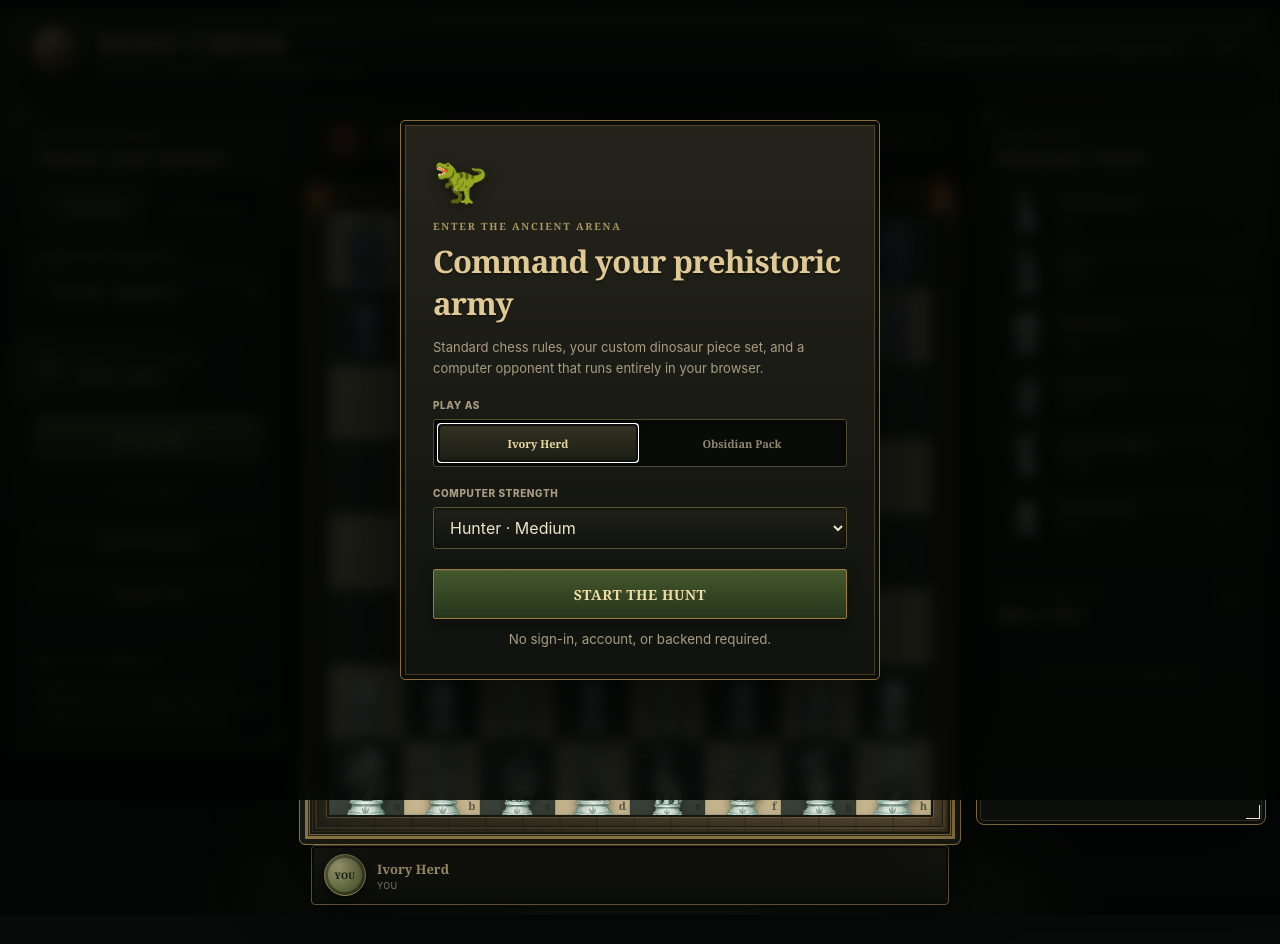
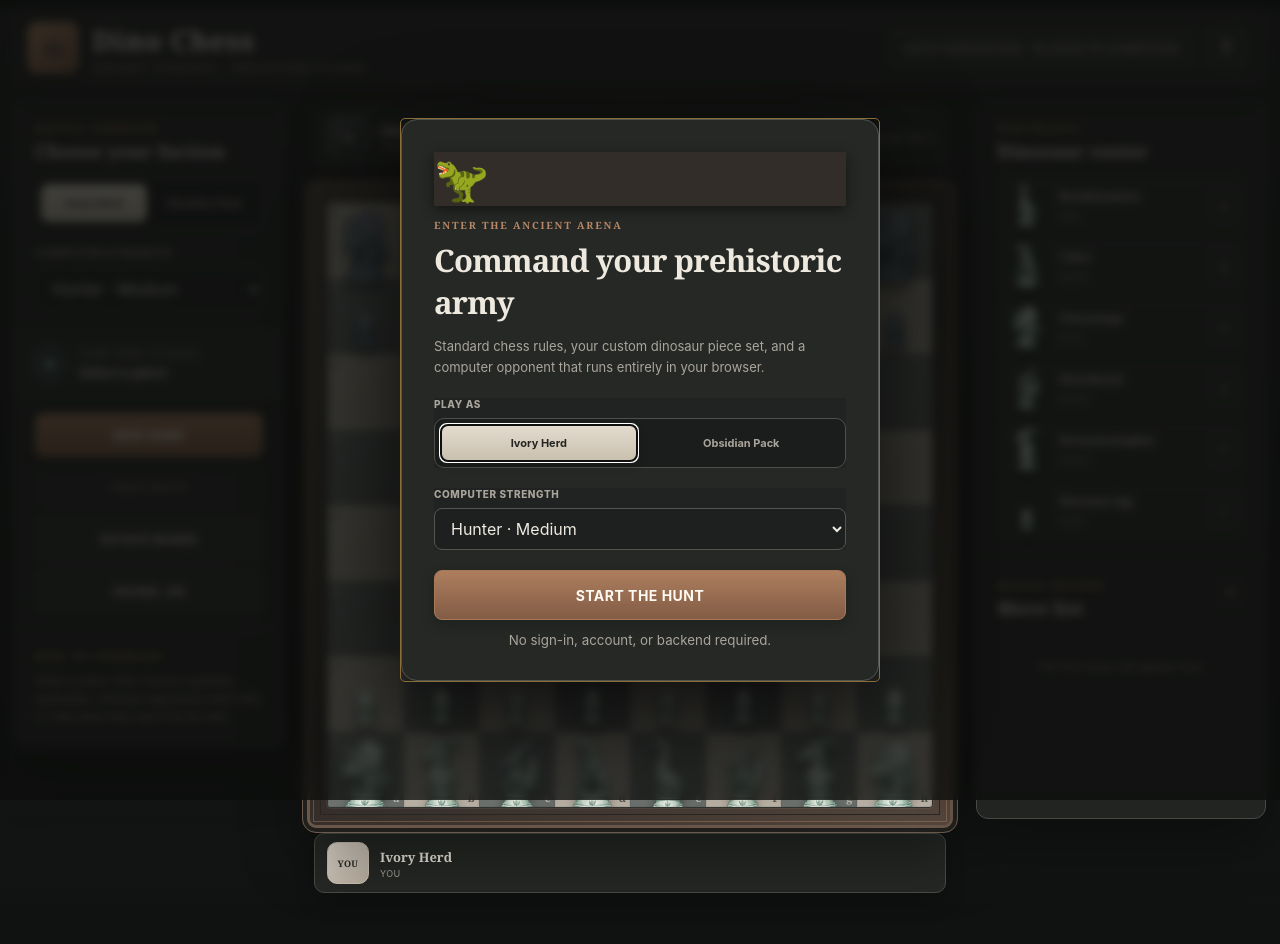
Before and after one commit to omkar2205/dinochess, a website: page index.html in a window 1280 px wide. Drawn offline with Linux system fonts and the light colour scheme.

Commit message:
Enable Natural History Museum theme

```diff
--- a/index.html
+++ b/index.html
@@ -3,12 +3,13 @@
 <head>
   <meta charset="utf-8" />
   <meta name="viewport" content="width=device-width, initial-scale=1" />
-  <meta name="theme-color" content="#0b0e0a" />
+  <meta name="theme-color" content="#171918" />
   <meta name="description" content="Dino Chess — classic chess rules with custom prehistoric pieces and a browser-based computer opponent." />
   <title>Dino Chess</title>
   <link rel="icon" href="favicon.svg" type="image/svg+xml" />
   <link rel="stylesheet" href="styles.css" />
   <link rel="stylesheet" href="style5.css" />
+  <link rel="stylesheet" href="museum-theme.css" />
 </head>
 <body>
   <div class="page-noise" aria-hidden="true"></div>
```
